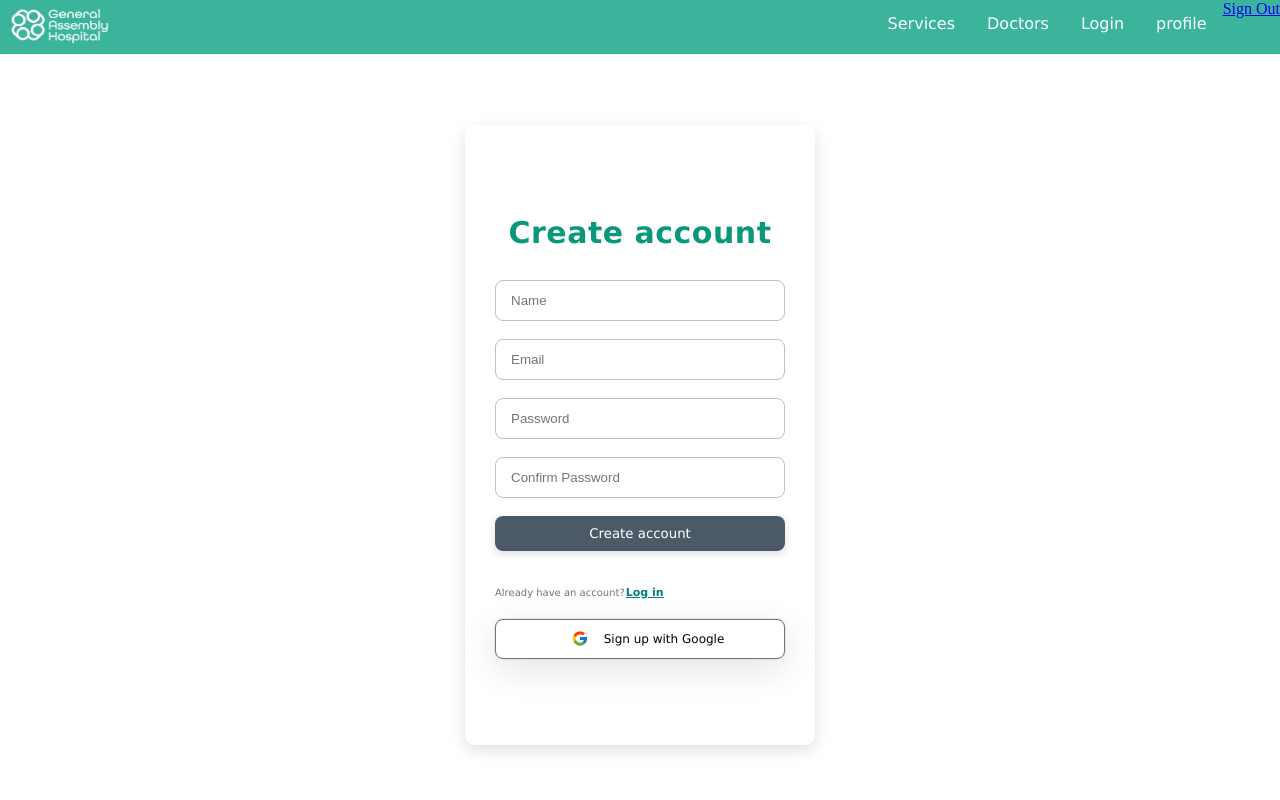
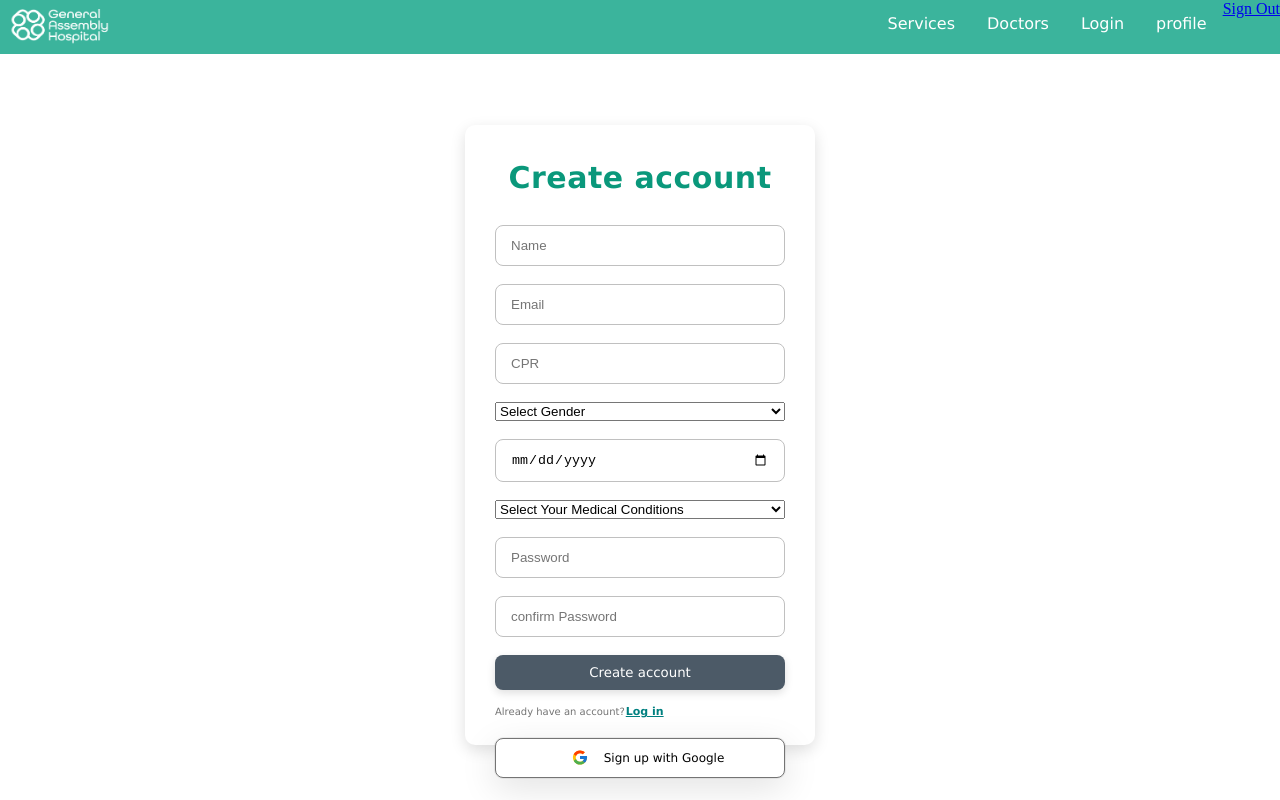
Before and after one commit to TasneemAlhelli/hospital-platform, a React (Vite) app: page /register in a window 1280 px wide. Shown: the top 800 px of the page. Built offline with nearby package versions, Linux system fonts and the light colour scheme.

Commit message:
register form

```diff
--- a/src/App2.css
+++ b/src/App2.css
@@ -38,8 +38,8 @@
 
 .title {
   text-align: center;
-  font-family: "Lucida Sans", sans-serif;
-  margin: 10px 0 30px 0;
+  font-family: 'Lucida Sans', sans-serif;
+  margin: -45px 0 30px 0;
   font-size: 30px;
   font-weight: 800;
   letter-spacing: 0.5px;
@@ -71,7 +71,7 @@
 
 .page-link-label {
   cursor: pointer;
-  font-family: "Lucida Sans", sans-serif;
+  font-family: 'Lucida Sans', sans-serif;
   font-size: 9px;
   font-weight: 700;
 }
@@ -83,7 +83,7 @@
 .form-btn {
   margin-bottom: 20px;
   padding: 10px 15px;
-  font-family: "Lucida Sans", sans-serif;
+  font-family: 'Lucida Sans', sans-serif;
   border-radius: 8px;
   border: 0 !important;
   outline: 0 !important;
@@ -98,10 +98,10 @@
 }
 
 .sign-up-label {
-  margin: 0;
+  margin: -20px 0 0 0;
   font-size: 10px;
   color: #747474;
-  font-family: "Lucida Sans", sans-serif;
+  font-family: 'Lucida Sans', sans-serif;
 }
 
 .sign-up-link {
@@ -112,7 +112,7 @@
   color: teal;
   cursor: pointer;
   font-weight: 800;
-  font-family: "Lucida Sans", sans-serif;
+  font-family: 'Lucida Sans', sans-serif;
 }
 
 .buttons-container {
@@ -134,7 +134,7 @@
   display: flex;
   justify-content: center;
   align-items: center;
-  font-family: "Lucida Sans", sans-serif;
+  font-family: 'Lucida Sans', sans-serif;
   font-size: 12px;
 }
 
@@ -154,7 +154,7 @@
   height: 450px;
   object-fit: cover;
   background-image: linear-gradient(to bottom, rgba(102, 144, 134, 0), #3bb49c),
-    url("../public/image/Doc-Serv-Des-Con.jpg");
+    url('../public/image/Doc-Serv-Des-Con.jpg');
   background-size: 100%;
   object-fit: fill;
   background-repeat: no-repeat;
@@ -162,7 +162,7 @@
 
 .servicePgDes {
   font-size: 40px;
-  font-family: "Lucida Sans", sans-serif;
+  font-family: 'Lucida Sans', sans-serif;
   color: #fff;
   padding-top: 220px;
   padding-left: 90px;
@@ -171,7 +171,7 @@
 
 .servicePgDesP {
   font-size: 20px;
-  font-family: "Lucida Sans", sans-serif;
+  font-family: 'Lucida Sans', sans-serif;
   color: #fff;
   padding-left: 90px;
   padding-right: 640px;
@@ -191,7 +191,7 @@
   transition-duration: 0.5s;
   color: #4c5a67;
   font-size: 16px;
-  font-family: "Lucida Sans", sans-serif;
+  font-family: 'Lucida Sans', sans-serif;
 }
 
 .docDetails {
--- a/src/pages/Register.jsx
+++ b/src/pages/Register.jsx
@@ -1,19 +1,115 @@
+import { useState } from 'react'
+import { RegisterUser } from '../services/auth'
+import e from 'cors'
+
 const Register = () => {
+  const initialState = {
+    name: '',
+    email: '',
+    password: '',
+    confirmPassword: ''
+  }
+
+  const [formValues, setFormValues] = useState(initialState)
+  const options = [
+    'diabetes',
+    'hypertension',
+    'asthma',
+    'arthritis',
+    'cancer',
+    'allergies',
+    'heart disease',
+    'mental health conditions',
+    'other'
+  ]
+  const handleChange = (event) => {
+    setFormValues({ ...formValues, [event.target.id]: event.target.value })
+  }
+  const handelChange = async (event) => {
+    event.preventDefault()
+    await RegisterUser(formValues)
+  }
   return (
     <div className="signUpSection">
       <div className="signUp-form-container">
         <p className="title">Create account</p>
-        <div className="form">
-          <input type="text" className="input" placeholder="Name" />
-          <input type="email" className="input" placeholder="Email" />
-          <input type="password" className="input" placeholder="Password" />
+        <form className="form">
+          <input
+            type="text"
+            className="input"
+            placeholder="Name"
+            id="name"
+            onChange={handleChange}
+            value={formValues.name}
+          />
+          <input
+            type="email"
+            className="input"
+            placeholder="Email"
+            id="email"
+            onChange={handleChange}
+            value={formValues.email}
+          />
+          <input
+            type="Number"
+            className="input"
+            placeholder="CPR"
+            id="cpr"
+            onChange={handleChange}
+            value={formValues.cpr}
+          />
+          <select id="gender" onChange={handleChange} value={formValues.gender}>
+            <option selected disabled value="">
+              Select Gender
+            </option>
+            <option value="Male">Male</option>
+            <option value="Female">Female</option>
+          </select>
+
+          <input
+            type="date"
+            className="input"
+            placeholder="Birth Date"
+            id="birthDate"
+            onChange={handleChange}
+            value={formValues.birthDate}
+          />
+          <select
+            id="medicalConditions"
+            onChange={handleChange}
+            value={formValues.medicalConditions}
+          >
+            <option selected disabled value="">
+              Select Your Medical Conditions
+            </option>
+            {options.map((option, index) => (
+              <option key={index} value={option}>
+                {option}
+              </option>
+            ))}
+          </select>
           <input
             type="password"
             className="input"
-            placeholder="Confirm Password"
+            placeholder="Password"
+            id="password"
+            onChange={handleChange}
+            value={formValues.password}
+
           />
-          <button className="form-btn">Create account</button>
-        </div>
+          <input
+            type="password"
+            className="input"
+            placeholder="confirm Password"
+            id="confirmPassword"
+            onChange={handleChange}
+            value={formValues.confirmPassword}
+
+          />
+          <button className="form-btn" type="submit">
+            Create account
+          </button>
+        </form>
         <p className="sign-up-label">
           Already have an account?<span className="sign-up-link">Log in</span>
         </p>
```
